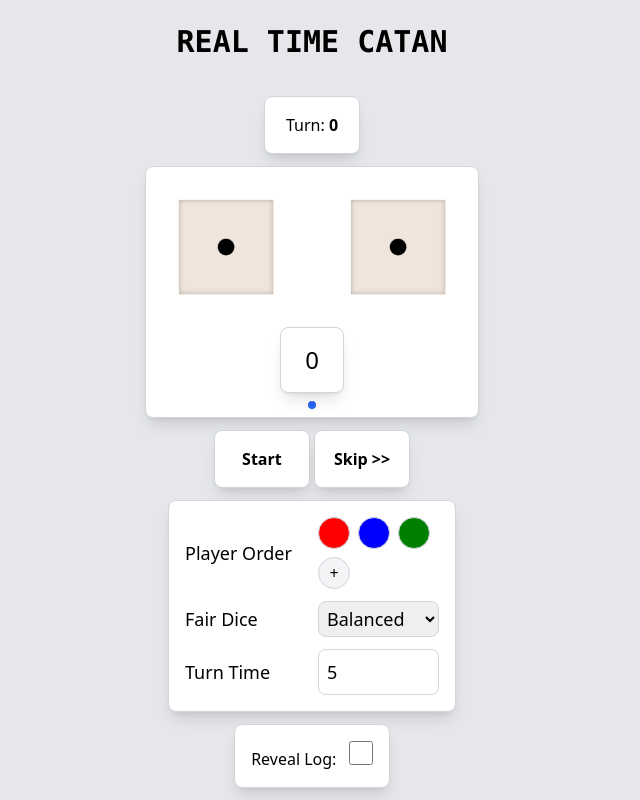
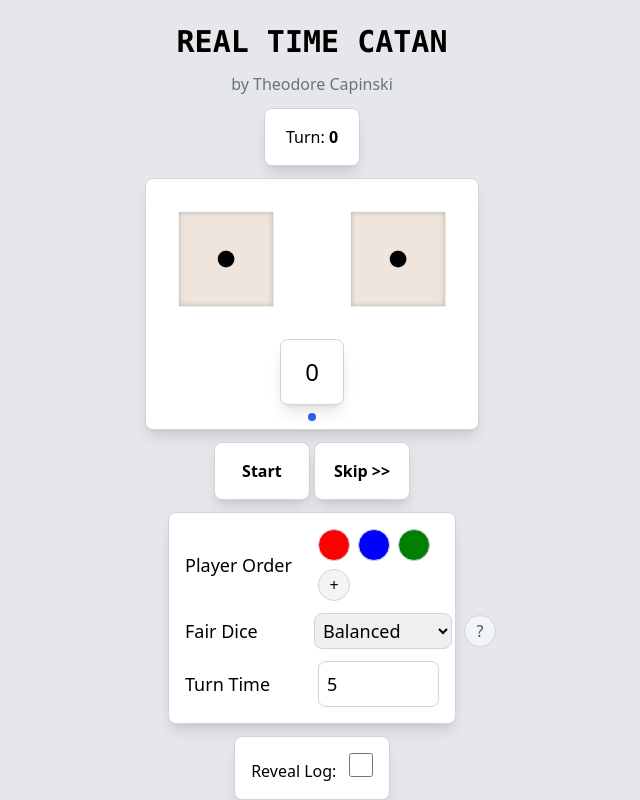
Before and after one commit to Namoop/CatanTime, a SvelteKit app: page / in a window 1280 px wide. Shown: the whole page, without its empty margins (328-968 px from the left). Built offline with nearby package versions, Linux system fonts and the light colour scheme.

Commit message:
feat: deck tooltip
this explains how each deck works and includes a link to the balanced

```diff
--- a/src/routes/+page.svelte
+++ b/src/routes/+page.svelte
@@ -1,7 +1,7 @@
 <script lang="ts">
     import Die from "$lib/Die.svelte";
-    import { Interval } from "$lib/Timer";
-    import { onMount } from "svelte";
+    import {Interval} from "$lib/Timer";
+    import {onMount} from "svelte";
     import Swatches from "$lib/Swatches.svelte";
 
     let die1: Die, die2: Die;
@@ -10,7 +10,7 @@
     let turnCount = $state(0);
     let sevens = $state(0);
     let FAIR_DICE = $state("Balanced");
-    const diceOptions = ["Chaos", "Balanced", "Double Deck", "Deck"];
+    const diceOptions = ["Chaos", "Dice Deck", "Balanced", "Double Deck"];
     const CONFIG = $state({
         turn: 5,
     });
@@ -20,6 +20,7 @@
 
     // Wake lock
     let wakeLock: WakeLockSentinel | null = null;
+
     function wakeLockRequest() {
         try {
             if ("wakeLock" in navigator) {
@@ -34,6 +35,7 @@
             console.error("Wake lock request failed:", error);
         }
     }
+
     function wakeLockRelease() {
         if (wakeLock) {
             wakeLock.release().then(() => {
@@ -47,8 +49,8 @@
     let progressAnimation: Animation;
     onMount(() => {
         progressAnimation = progressBar.animate(
-            [{ width: "0" }, { width: "100%" }],
-            { duration: CONFIG.turn * 1000, iterations: Infinity },
+            [{width: "0"}, {width: "100%"}],
+            {duration: CONFIG.turn * 1000, iterations: Infinity},
         );
         progressAnimation.pause();
     });
@@ -57,6 +59,7 @@
     let revealLog = $state(false);
 
     let Deck: DieValue[][] = $derived(createDeck(FAIR_DICE));
+
     function createDeck(type: string) {
         let deck = [];
         const randDie = () => ((Math.random() * 6 + 1) | 0)
@@ -87,6 +90,7 @@
         console.log("Deck created:", type);
         return deck as DieValue[][];
     }
+
     const deckLog: DieValue[][] = $state([]);
 
     // // Effect: create deck on FAIR_DICE change
@@ -102,6 +106,7 @@
     }
 
     let diceTotal: HTMLElement;
+
     async function rollDice() {
 
         if (Deck.length === 0) Deck = createDeck(FAIR_DICE);
@@ -131,6 +136,7 @@
     let colors = $state(["red", "blue", "green"]);
 
     let timer = $state(false);
+
     function startTimer() {
         timer = true;
         if (turnCount === 0) {
@@ -169,12 +175,26 @@
         startTimer();
         turn();
     }
+
+    let showTooltip = $state(false);
+    const deckExplanations = {
+        "Chaos": "Each roll is completely random",
+        "Dice Deck": "Uses a deck of all possible rolls (36)",
+        "Balanced": "Uses a deck, but resets after (24) to mix it up",
+        "Double Deck": "Combines two decks of all possible rolls (72), an average game length",
+    };
 </script>
 
 <audio src="ding.mp3" bind:this={audio}></audio>
 
-<main class="flex flex-col items-center gap-3 h-lvh bg-gray-200">
-    <h1 class="text-3xl m-6 font-mono font-bold">REAL TIME CATAN</h1>
+<main class="flex flex-col items-center gap-3 bg-gray-200">
+    <h1 class="text-3xl mt-6 font-mono font-bold">REAL TIME CATAN</h1>
+    <a
+        class="text-gray-500 hover:underline"
+        href="https://www.capinski.dev"
+    >
+        by Theodore Capinski
+    </a>
 
     <div
             id="turnCount"
@@ -187,8 +207,8 @@
             class="bg-white border border-gray-300 shadow-lg rounded-lg flex flex-col items-center"
     >
         <div class="flex gap-3">
-            <Die bind:this={die1} />
-            <Die bind:this={die2} />
+            <Die bind:this={die1}/>
+            <Die bind:this={die2}/>
         </div>
         <div
                 id="diceTotal"
@@ -227,20 +247,60 @@
             class="grid grid-cols-2 gap-3 w-72 items-center bg-white border border-gray-300 shadow-lg rounded-lg p-4"
     >
         <label for="playerOrder" class="text-lg">Player Order</label>
-        <Swatches bind:colors />
+        <Swatches bind:colors/>
 
         <label for="fairDice" class="text-lg">Fair Dice</label>
+        <div class="flex items-center">
             <select id="fairDice"
                     bind:value={FAIR_DICE}
-                class="border border-gray-300 rounded-lg p-1 text-lg focus:outline-none focus:ring-2 focus:ring-blue-500 transition duration-200"
+                    class="border border-gray-300 rounded-lg p-1 -ml-1 text-lg focus:outline-none transition duration-200"
             >
-
                 {#each diceOptions as option}
                     <option value={option}>
                         {option}
                     </option>
                 {/each}
             </select>
+            <div class="relative ml-3">
+                <button
+                        class="w-8 h-8 rounded-full border border-gray-300 flex items-center justify-center cursor-pointer bg-gray-100 text-gray-600 hover:text-gray-900 hover:bg-gray-200 focus:outline-none transition duration-100"
+                        aria-label="Dice Explanation"
+                        onclick={() => showTooltip = !showTooltip}
+                        onblur={() => showTooltip = false}
+                >?
+                </button>
+                {#if showTooltip}
+                    <div class="absolute bottom-9 right-0 bg-white border border-gray-300 shadow-lg rounded-lg p-4 w-64 z-10">
+                        <strong> Chaos </strong>
+                        <span>Each roll is completely random</span>
+                        <br>
+                        <strong> Dice Deck </strong>
+                        <span>Uses a deck of all possible rolls (36)</span>
+                        <br>
+                        <strong> Balanced </strong>
+                        <span>Uses a deck, but resets after (24) <a
+                                class="text-blue-500 hover:underline"
+                                href="https://blog.colonist.io/designing-balanced-dice/"
+                                ontouchend={ (e) => {
+                                    // Click the link
+                                    e.preventDefault();
+                                    window.open("https://blog.colonist.io/designing-balanced-dice/", "_blank");
+                                }}
+                                onmousedown={ (e) => {
+                                    // Click the link
+                                    e.preventDefault();
+                                    window.open("https://blog.colonist.io/designing-balanced-dice/", "_blank");
+                                }}
+                        >
+                            to mix it up
+                        </a></span>
+                        <br>
+                        <strong> Double Deck </strong>
+                        <span>Combines two decks of all possible rolls (72), an average game length</span>
+                    </div>
+                {/if}
+            </div>
+        </div>
 
         <label for="turn" class="text-lg">Turn Time</label>
         <input
```
Lines whose indentation alone changed are shown as unchanged.
